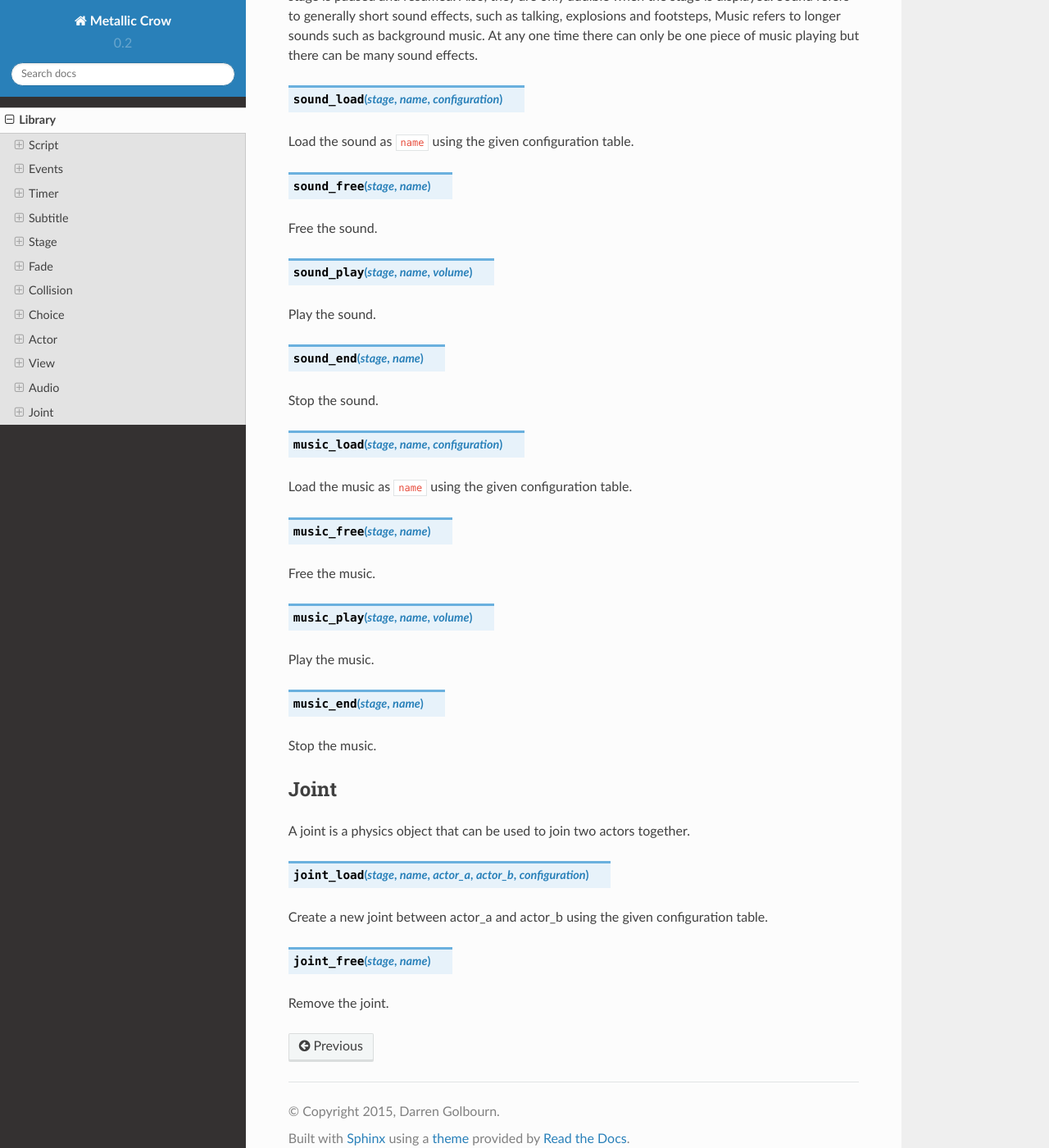
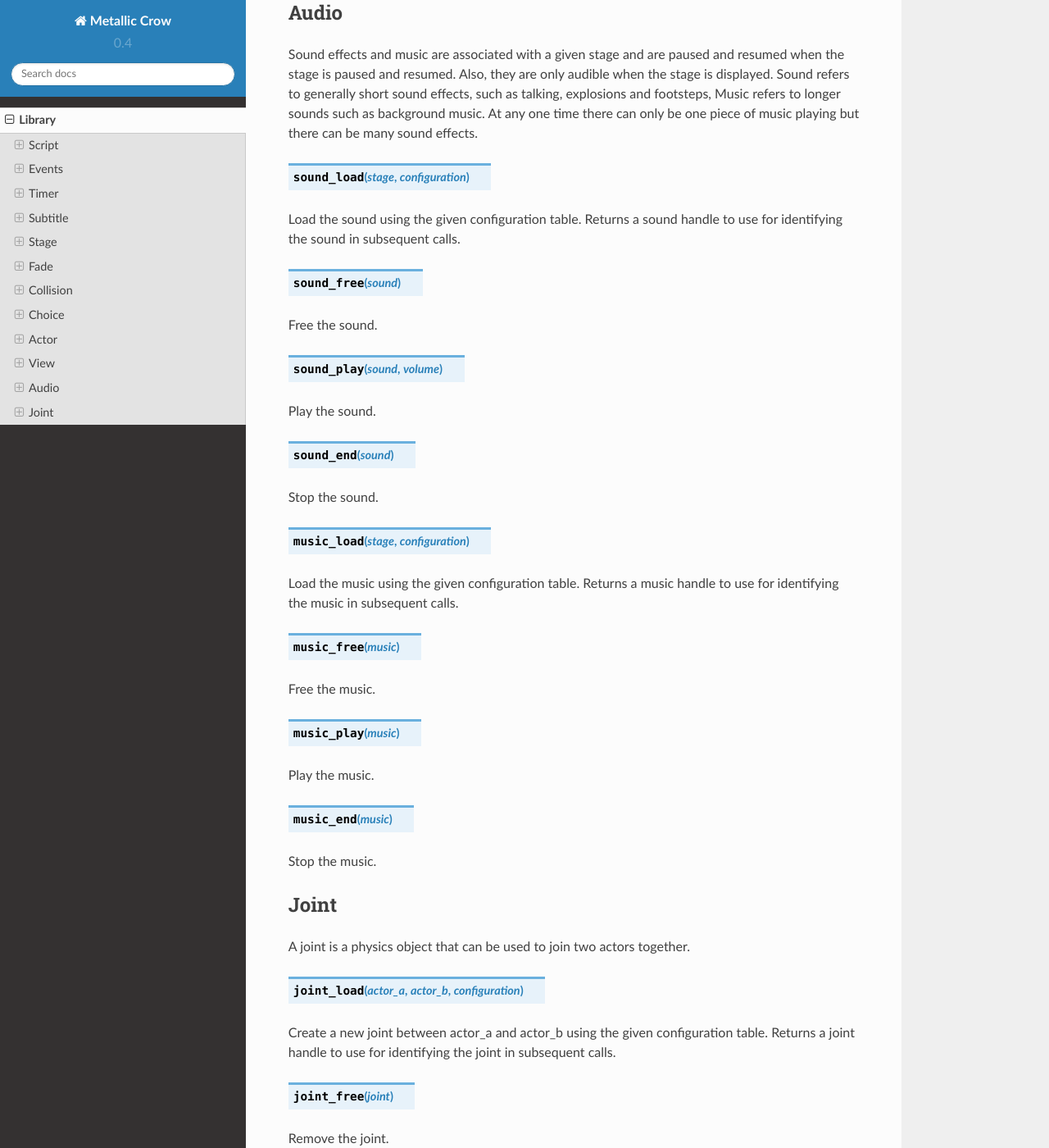
Before and after one commit to dgolbourn/Metallic-Crow, a Sphinx documentation site: the page built from doc/source/library.rst, in a window 1280 px wide and 1400 px high, scrolled down 6605 px. Shown: the whole window at 82% size. Built offline with Sphinx 7.4.7 and the Read the Docs theme 2.0.0, drawn with Linux system fonts in a browser that asks for light colours; some of the changed text lies outside the part shown.

Commit message:
update documentation

```diff
--- a/doc/source/conf.py
+++ b/doc/source/conf.py
@@ -48,9 +48,9 @@
 # built documents.
 #
 # The short X.Y version.
-version = '0.2'
+version = '0.4'
 # The full version, including alpha/beta/rc tags.
-release = '0.2.0'
+release = '0.4.0'
 
 # The language for content autogenerated by Sphinx. Refer to documentation
 # for a list of supported languages.
--- a/doc/source/library.rst
+++ b/doc/source/library.rst
@@ -61,9 +61,9 @@
 
 .. function:: timer_load(stage, name, command, interval, loops)
 
-Start a new timer called ``name`` associatd with ``stage``.  After ``interval`` seconds call ``command()``, repeat ``loops`` times.
+Start a new timer managed by ``stage``.  After ``interval`` seconds call ``command()``, repeat ``loops`` times.  Returns a timer handle to use for identifying the timer in subsequent calls.
 
-.. function:: timer_free(stage, name)
+.. function:: timer_free(timer)
 
 Halt the timer.
 
@@ -87,27 +87,27 @@
 
 A stage is a physical world for actors to play out the story.  Its configuration also defines the style of fonts and graphics for choices and subtitles.  A stage represents a locale, room, level or zone.  For example, the interior and exterior of a house could be two stages that are part of the same script.  Multiple stages can be loaded and running at the same time, but only one can be displayed.  Calls such as `actor`_, `audio`_, `view`_, `timer`_, `subtitle`_ and `choice`_  are all inextricably linked to their stages. Entities associated with a stage are paused when their stage is paused, visible and audible when their stage is displayed and freed when their stage is freed.
 
-.. function:: stage_nominate(name)
+.. function:: stage_nominate(stage)
 
-Choose ``name`` to be the displayed stage.
+Choose ``stage`` to be the displayed stage.
 
-.. function:: stage_load(name, configuration)
+.. function:: stage_load(configuration)
 
-Load ``name`` with the provided configuration table.
+Load stage with the provided configuration table.  Returns a stage handle to use for identifying the stage in subsequent calls.
 
-.. function:: stage_free(name)
+.. function:: stage_free(stage)
 
 Free the stage.
 
-.. function:: stage_modulate(name, r, g, b)
+.. function:: stage_modulate(stage, r, g, b)
 
 Set the ambient lighting.
 
-.. function:: stage_pause(name)
+.. function:: stage_pause(stage)
 
 Pause the stage.
 
-.. function:: stage_resume(name)
+.. function:: stage_resume(stage)
 
 Resume the stage.
 
@@ -135,13 +135,13 @@
 
 Collisions are events that occur when two actors touch.
 
-.. function:: collision_begin(stage, name_a, name_b, command)
+.. function:: collision_begin(stage, group_a, group_b, command)
 
-Register ``command`` to be called when ``name_a`` beings a collision with ``name_b``
+Register ``command`` to be called when an actor associated with ``group_a`` beings a collision with an actor in ``group_b``
 
-.. function:: collision_end(stage, name_a, name_b, command)
+.. function:: collision_end(stage, group_a, group_b, command)
 
-Register ``command`` to be called when ``name_a`` ends its collision with ``name_b``
+Register ``command`` to be called when an actor associated with ``group_a`` ends its collision with an actor in ``group_b``
 
 
 Choice
@@ -175,51 +175,51 @@
 
 Actors are the primary entities that make up a story.  They can have physics properties such as mass and velocity and can collide with one another.  They also have animation properties and can have multiple expressions and poses.  Actors are used to create many things, for example: static props, animated pieces of terrain, the ground that other actors stand on and the characters of the story.
 
-.. function:: actor_load(stage, name, configuration)
+.. function:: actor_load(stage, configuration)
 
-Load an actor ``name`` using the given configuration table.
+Load an actor using the given configuration table. Returns an actor handle to use for identifying the actor in subsequent calls.
 
-.. function:: actor_free(stage, name)
+.. function:: actor_free(actor)
 
 Free the actor.
 
-.. function:: actor_body(stage, name, expression)
+.. function:: actor_body(actor, expression)
 
 Change the body expression of the actor.
 
-.. function:: actor_eyes(stage, name, expression)
+.. function:: actor_eyes(actor, expression)
 
 Change the eyes expression of the actor.
 
-.. function:: actor_mouth(stage, name, expression)
+.. function:: actor_mouth(actor, expression)
 
 Change the mouth expression of the actor.
 
-.. function:: actor_position(stage, name, x, y)
+.. function:: actor_position(actor, x, y)
 
 Move the actor.
 
-.. function:: actor_velocity(stage, name, u, v)
+.. function:: actor_velocity(actor, u, v)
 
 Change the actor's velocity.
 
-.. function:: actor_force(stage, name, f, g)
+.. function:: actor_force(actor, f, g)
 
 Change the continuous force applied to the actor.
 
-.. function:: actor_impulse(stage, name, i, j)
+.. function:: actor_impulse(actor, i, j)
 
 Apply an impulse to the actor.
 
-.. function:: actor_dilation(stage, name, dilation)
+.. function:: actor_dilation(actor, dilation)
 
 Change the animation speed of the actor.
 
-.. function:: actor_modulation(stage, name, r, g, b, a)
+.. function:: actor_modulation(actor, r, g, b, a)
 
 Chage the actor's colour.
 
-.. function:: actor_rotation(stage, name, angle)
+.. function:: actor_rotation(actor, angle)
 
 Rotate the actor
 
@@ -228,13 +228,13 @@
 
 View controls the location of the camera in its associated stage.
 
-.. function:: view(stage, name)
+.. function:: view(actor)
 
-Position the camera on the actor ``name``.
+Position the camera on the actor ``actor``.
 
-.. function:: view_add(stage, name)
+.. function:: view_add(actor)
 
-Position the camera such that actor ``name`` is also in view.
+Position the camera such that actor ``actor`` is also in view.
 
 .. function:: view_zoom(stage, zoom)
 
@@ -249,35 +249,35 @@
 
 Sound effects and music are associated with a given stage and are paused and resumed when the stage is paused and resumed.  Also, they are only audible when the stage is displayed.  Sound refers to generally short sound effects, such as talking, explosions and footsteps, Music refers to longer sounds such as background music.  At any one time there can only be one piece of music playing but there can be many sound effects.
 
-.. function:: sound_load(stage, name, configuration)
+.. function:: sound_load(stage, configuration)
 
-Load the sound as ``name`` using the given configuration table.
+Load the sound using the given configuration table.  Returns a sound handle to use for identifying the sound in subsequent calls.
 
-.. function:: sound_free(stage, name)
+.. function:: sound_free(sound)
 
 Free the sound.
 
-.. function:: sound_play(stage, name, volume)
+.. function:: sound_play(sound, volume)
 
 Play the sound.
 
-.. function:: sound_end(stage, name)
+.. function:: sound_end(sound)
 
 Stop the sound.
 
-.. function:: music_load(stage, name, configuration)
+.. function:: music_load(stage, configuration)
 
-Load the music as ``name`` using the given configuration table.
+Load the music using the given configuration table.  Returns a music handle to use for identifying the music in subsequent calls.
 
-.. function:: music_free(stage, name)
+.. function:: music_free(music)
 
 Free the music.
 
-.. function:: music_play(stage, name, volume)
+.. function:: music_play(music)
 
 Play the music.
 
-.. function:: music_end(stage, name)
+.. function:: music_end(music)
 
 Stop the music.
 
@@ -287,10 +287,10 @@
 
 A joint is a physics object that can be used to join two actors together.
 
-.. function:: joint_load(stage, name, actor_a, actor_b, configuration)
+.. function:: joint_load(actor_a, actor_b, configuration)
 
-Create a new joint between actor_a and actor_b using the given configuration table.
+Create a new joint between actor_a and actor_b using the given configuration table.  Returns a joint handle to use for identifying the joint in subsequent calls.
 
-.. function:: joint_free(stage, name)
+.. function:: joint_free(joint)
 
 Remove the joint.
```
